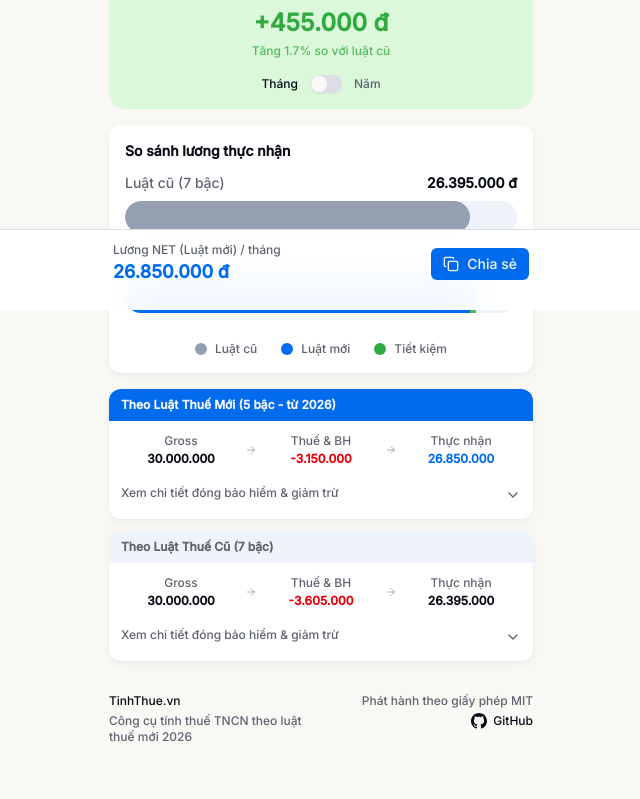
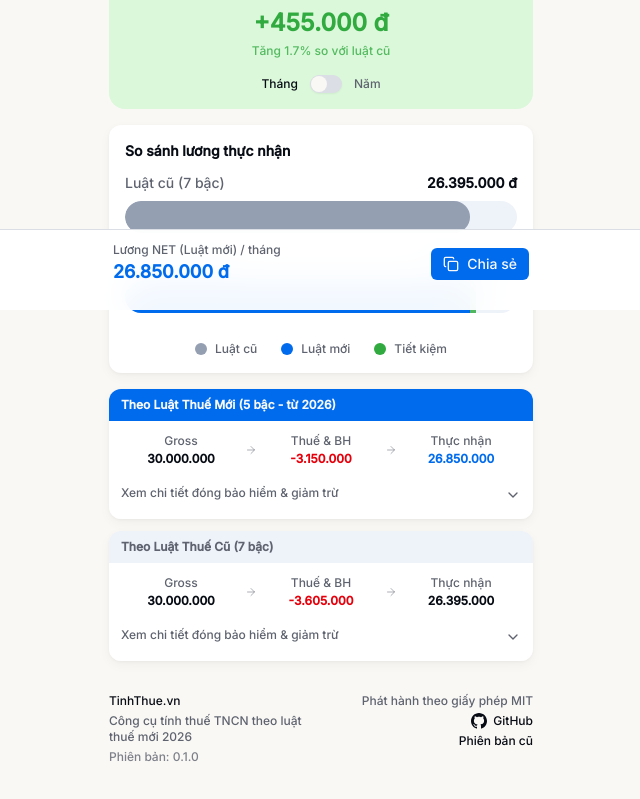
Before and after one commit to duyk16/vn-tax-calculator, a Next.js app: page / in a window 1280 px wide. Shown: the part 490-1289 px from the top of the page, without its empty margins (319-959 px from the left). Built offline with nearby package versions, Linux system fonts and the light colour scheme; no server answers.

Commit message:
feat: display app version in footer and add a link to the legacy version

```diff
--- a/src/app/page.tsx
+++ b/src/app/page.tsx
@@ -1,5 +1,6 @@
 import { TaxCalculator } from "@/components/TaxCalculator";
+import pkg from "../../package.json";
 
 export default function Home() {
-  return <TaxCalculator />;
+  return <TaxCalculator appVersion={pkg.version} />;
 }
--- a/src/components/TaxCalculator.tsx
+++ b/src/components/TaxCalculator.tsx
@@ -1,6 +1,7 @@
 "use client"
 
 import { useState, useMemo } from 'react';
+import Link from 'next/link';
 import { Header } from './Header';
 import { SalaryInput } from './SalaryInput';
 import { DependentStepper } from './DependentStepper';
@@ -11,7 +12,11 @@ import { ResultSummary } from './ResultSummary';
 import { StickyBottomBar } from './StickyBottomBar';
 import { calculateComparison, TaxInput } from '@/lib/taxCalculator';
 
-export function TaxCalculator() {
+interface TaxCalculatorProps {
+  appVersion?: string;
+}
+
+export function TaxCalculator({ appVersion }: TaxCalculatorProps) {
   const [input, setInput] = useState<TaxInput>({
     grossSalary: 30000000,
     dependents: 2,
@@ -103,9 +108,11 @@ export function TaxCalculator() {
             <div>
               <p className="font-medium text-foreground mb-1">TinhThue.vn</p>
               <p>Công cụ tính thuế TNCN theo luật thuế mới 2026</p>
+              {appVersion && <p className="mt-1 opacity-80">Phiên bản: {appVersion}</p>}
             </div>
             <div className="text-right">
               <p className="mb-1">Phát hành theo giấy phép MIT</p>
+              <div className="flex flex-col items-end gap-1">
                 <a
                   href="https://github.com/duyk16/vn-tax-calculator"
                   target="_blank"
@@ -117,6 +124,10 @@ export function TaxCalculator() {
                   </svg>
                   GitHub
                 </a>
+                <Link href="/legacy" className="text-foreground hover:underline inline-flex items-center gap-1.5">
+                  Phiên bản cũ
+                </Link>
+              </div>
             </div>
           </div>
         </footer>
```
Lines whose indentation alone changed are shown as unchanged.
